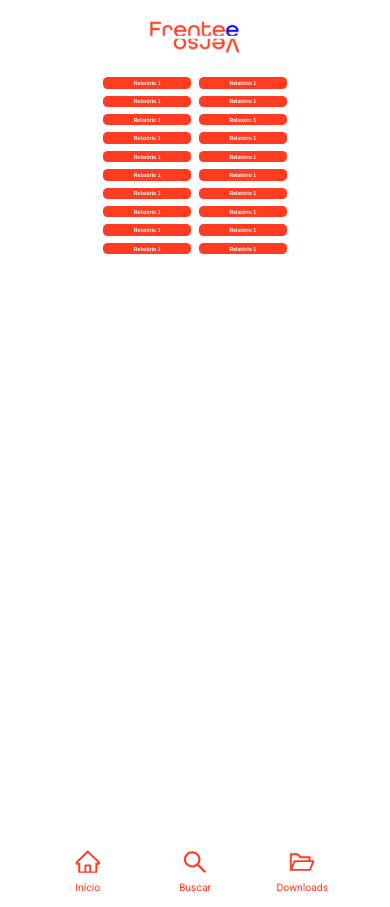
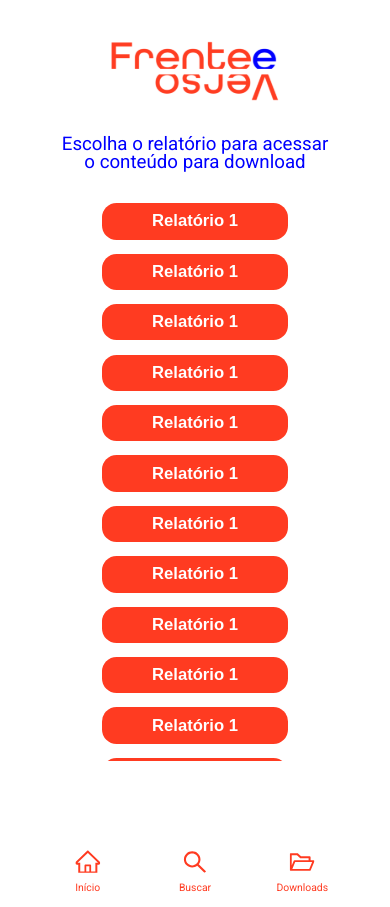
Before and after one commit to FernandoAlmeida2/frente-e-verso-mirror, a Next.js app: page /downloads in a window 390 px wide. Built offline with nearby package versions, Linux system fonts and the light colour scheme.

Commit message:
style: add responsive downloads page

```diff
--- a/src/app/downloads/page.module.css
+++ b/src/app/downloads/page.module.css
@@ -36,3 +36,43 @@
     background-color: #FF3B21;
     border: none;
   }
+
+  .titleResponsive {
+    display: none;
+  }
+
+  @media (max-width: 700px) {
+    .main {
+      padding: 10vw 0;
+    }
+
+    .logo {
+      width: 42.9vw;
+    }
+
+    .content {
+      gap: 8vw;
+    }
+
+    .reportsList {
+      max-width: 47.7vw;
+      max-height: 143vw;
+      gap: 3.6vw;
+      overflow-y: scroll;
+    }
+
+    .reportItem {
+      width: 47.7vw;
+      height: 9.33vw;
+      border-radius: 3.73vw;
+      font-size: 4.27vw;
+    }
+
+    .titleResponsive {
+      display: initial;
+      width: 72vw;
+      color: #0000FF;
+      font-size: 4.8vw;
+    }
+
+  }
--- a/src/app/downloads/page.tsx
+++ b/src/app/downloads/page.tsx
@@ -19,6 +19,7 @@ export default function Downloads() {
           src="images/logo.svg"
           alt="Logo Frente e Verso"
         />
+        <div className={styles.titleResponsive}>Escolha o relatório para acessar o conteúdo para download</div>
         <div className={styles.reportsList}>
           {mockReports.map((report, index) => (
             <button key={index} className={styles.reportItem}>
```
